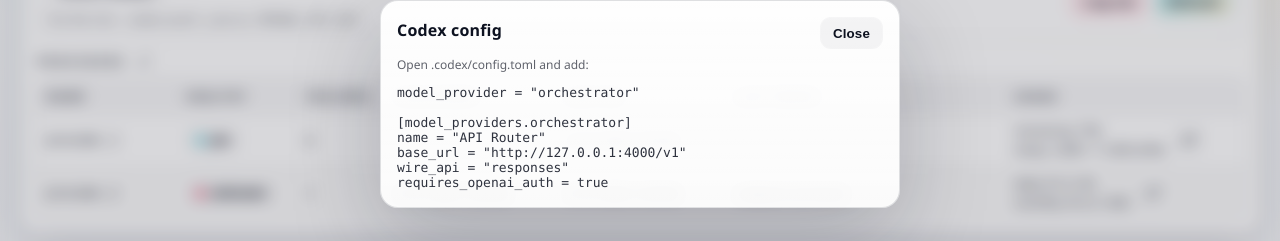
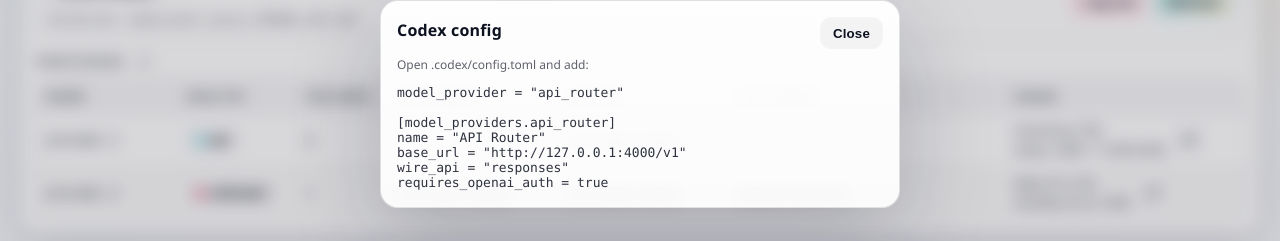
Before and after one commit to yiyousiow000814/API-Router, a React (Vite) app: page / in a window 1280 px wide. Both pictures are taken after a click on the button "GETTING STARTED". Shown: the part 296-537 px from the top of the page. Built offline with nearby package versions, Linux system fonts and the light colour scheme.

Commit message:
docs: update codex config name

```diff
--- a/src/ui/App.tsx
+++ b/src/ui/App.tsx
@@ -1574,7 +1574,7 @@ export default function App() {
             <div className="aoModalBody">
               <div className="aoModalSub">Open .codex/config.toml and add:</div>
               <pre className="aoInstructionCode">
-                {'model_provider = "orchestrator"\n\n[model_providers.orchestrator]\nname = "API Router"\nbase_url = "http://127.0.0.1:4000/v1"\nwire_api = "responses"\nrequires_openai_auth = true'}
+                {'model_provider = "api_router"\n\n[model_providers.api_router]\nname = "API Router"\nbase_url = "http://127.0.0.1:4000/v1"\nwire_api = "responses"\nrequires_openai_auth = true'}
               </pre>
             </div>
           </div>
```
Also changed, not shown: 1 other file (tests, documents, lock files or other folders).
